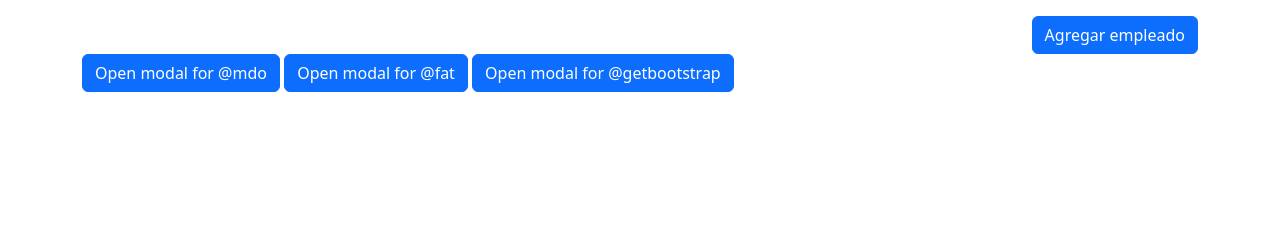
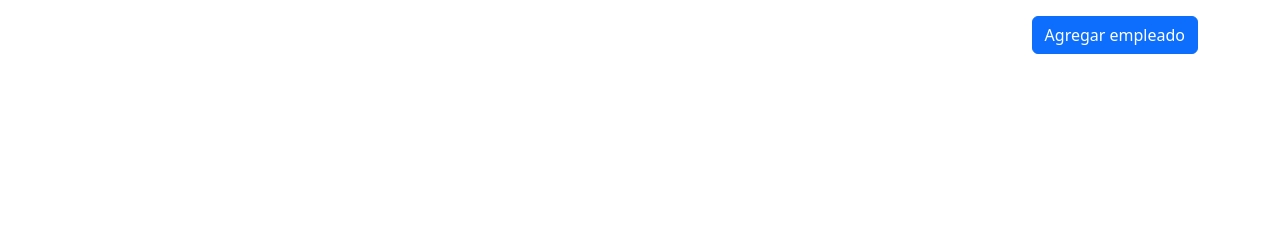
Before and after one commit to Orick08/scott_database, a Flask app: page /emp in a window 1280 px wide. Shown: the part 113-356 px from the top of the page. Run offline with Flask 3, Linux system fonts and the light colour scheme; data that the repository does not hold is empty; parts of the project's set-up code (start-up, migrations or seed data) failed here and were passed over.

Commit message:
Deletes debug code

```diff
--- a/templates/emp.html
+++ b/templates/emp.html
@@ -42,10 +42,6 @@
     <a class="btn btn-primary" href="/emp/new" role="button">Agregar empleado</a>
   </div>
 
-  <button type="button" class="btn btn-primary" data-bs-toggle="modal" data-bs-target="#deleteModal" data-bs-id="@mdo">Open modal for @mdo</button>
-  <button type="button" class="btn btn-primary" data-bs-toggle="modal" data-bs-target="#deleteModal" data-bs-id="@fat">Open modal for @fat</button>
-  <button type="button" class="btn btn-primary" data-bs-toggle="modal" data-bs-target="#deleteModal" data-bs-id="@getbootstrap">Open modal for @getbootstrap</button>
-
   <div class="modal fade" id="deleteModal" tabindex="-1" aria-labelledby="deleteModalLabel" aria-hidden="true">
     <div class="modal-dialog">
       <form class="modal-content" action="/emp/delete" method="POST">
```
